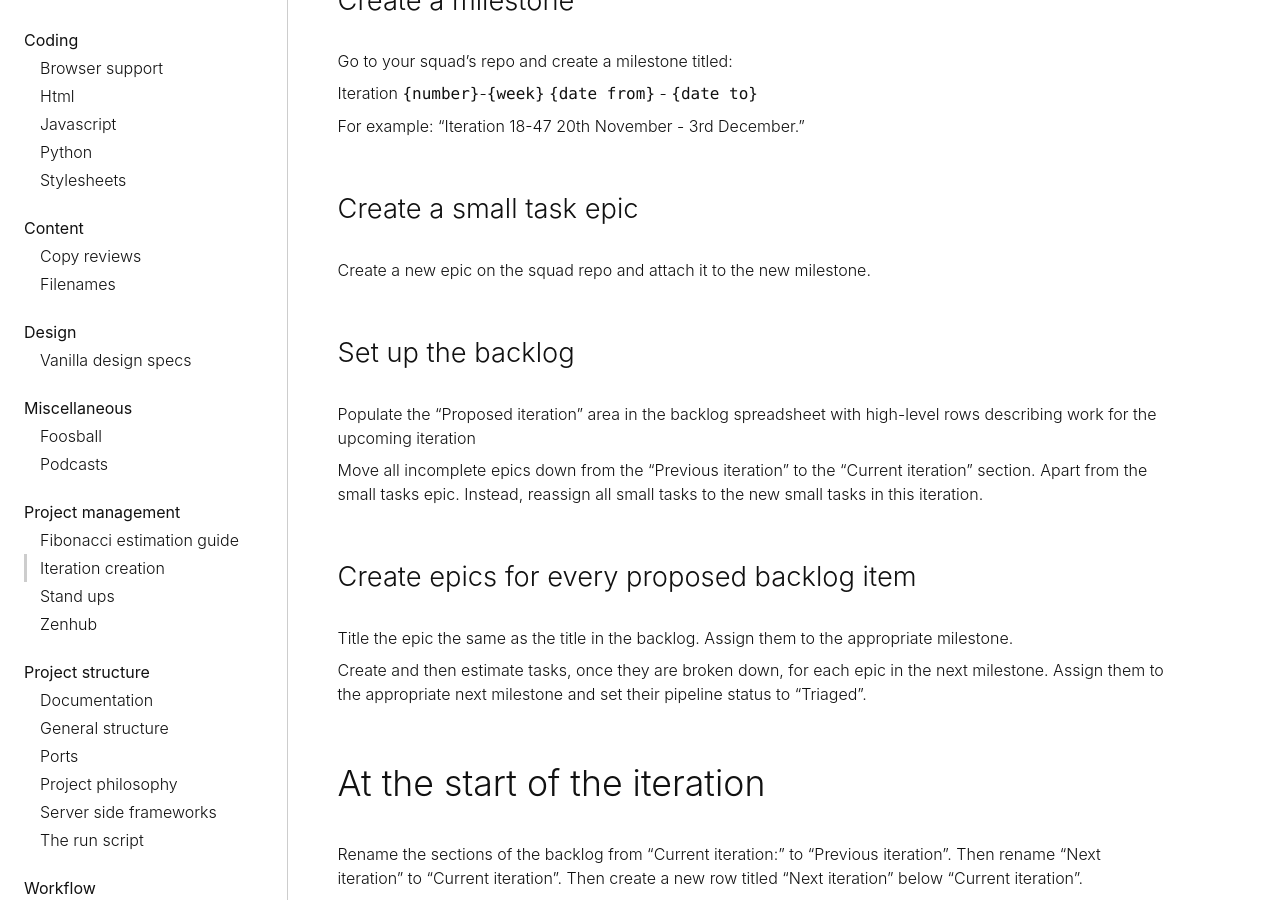
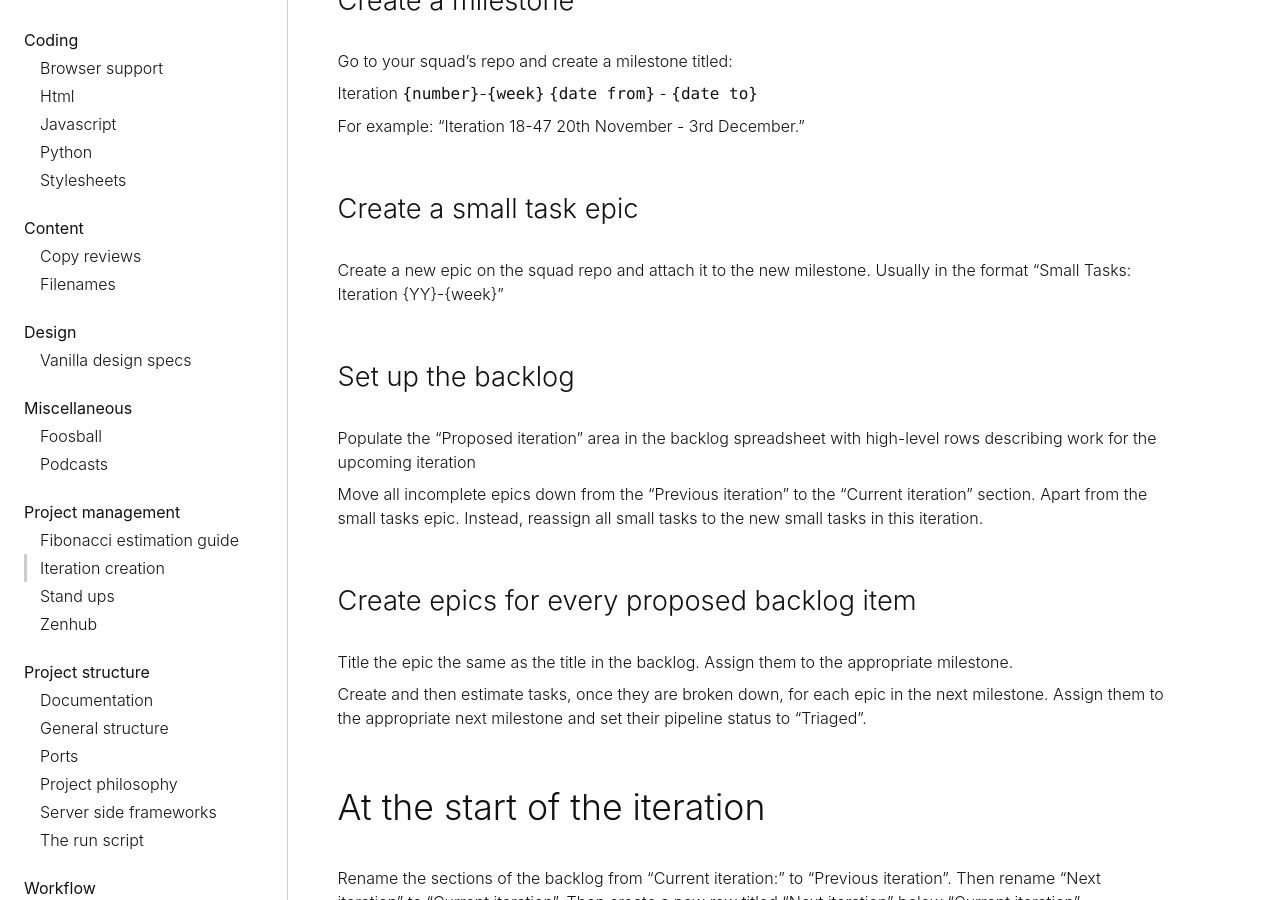
Before and after one commit to canonical-web-and-design/practices, a Jekyll site: the page built from project-management/iteration-creation.md, in a window 1280 px wide and 900 px high, scrolled down 485 px. Built offline with Jekyll 4.4.1, drawn with Linux system fonts in a browser that asks for light colours; some web fonts are replaced.

Commit message:
Update project-management/iteration-creation.md
Co-Authored-By: anthonydillon <me@anthonydillon.com>

```diff
--- a/project-management/iteration-creation.md
+++ b/project-management/iteration-creation.md
@@ -14,7 +14,7 @@ For example: "Iteration 18-47 20th November - 3rd December."
 
 ### Create a small task epic
 
-Create a new epic on the squad repo and attach it to the new milestone.
+Create a new epic on the squad repo and attach it to the new milestone. Usually in the format "Small Tasks: Iteration {YY}-{week}"
 
 ### Set up the backlog
 
```
